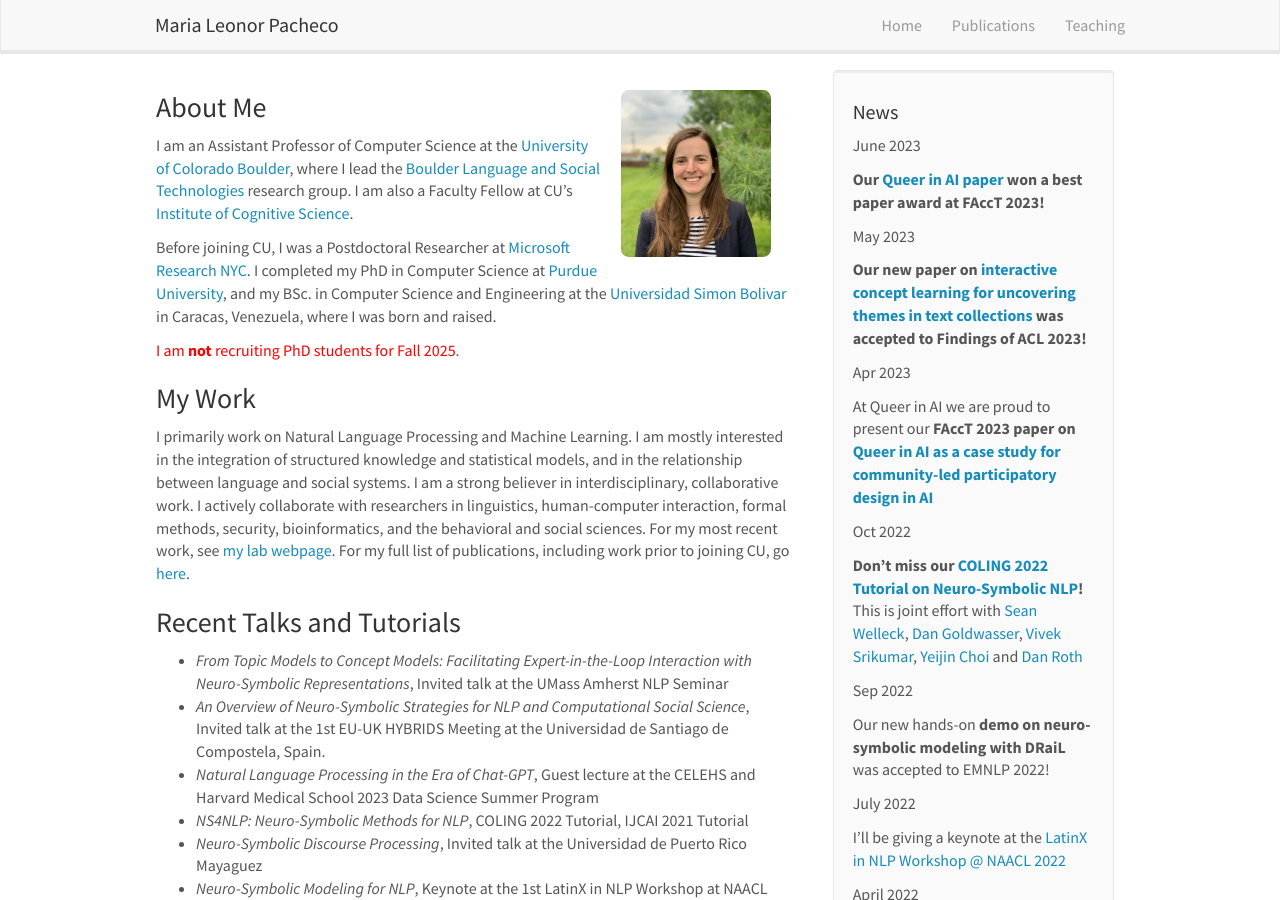
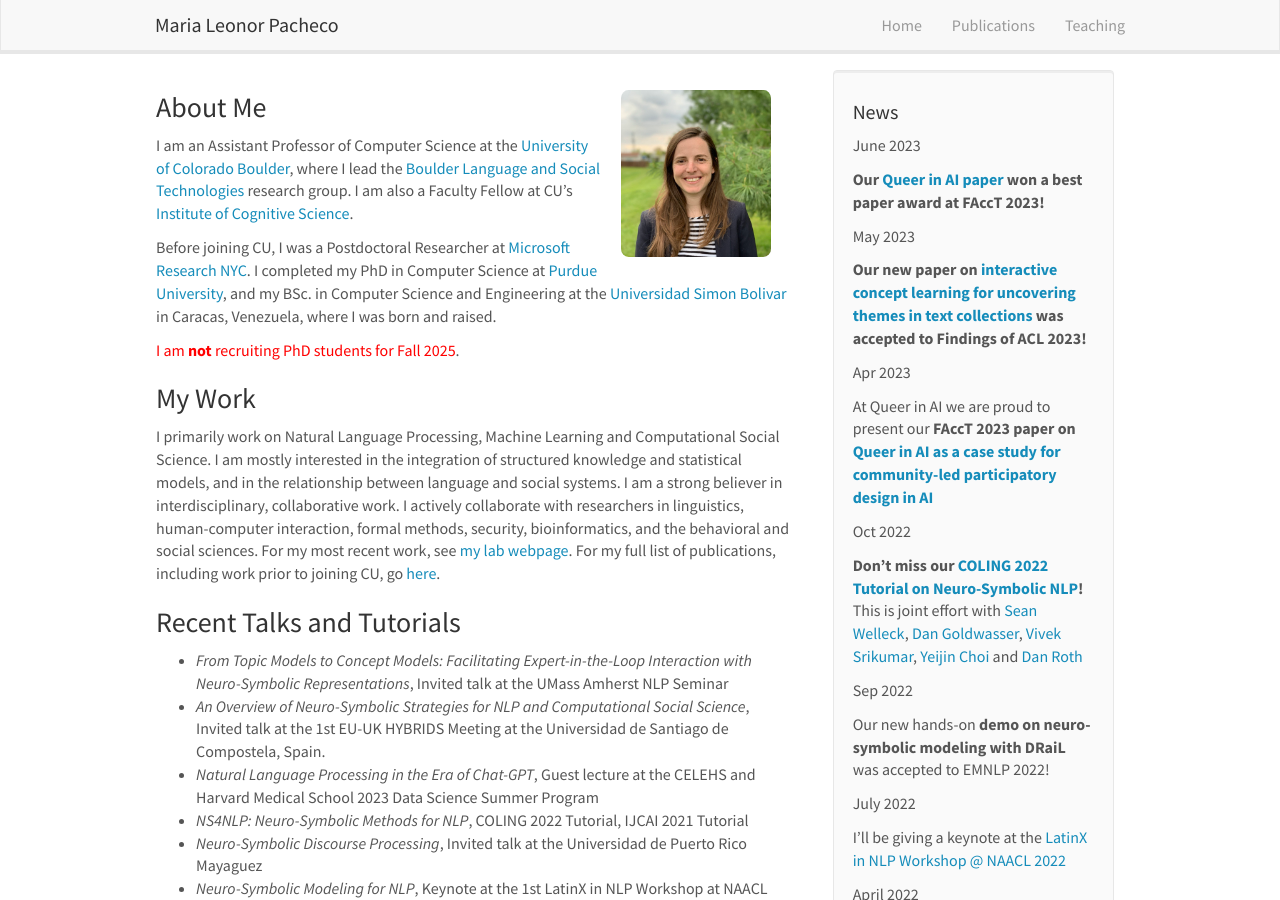
Before and after one commit to mlpacheco/mlpacheco.github.io, a Jekyll site: the page built from _pages/home.md, in a window 1280 px wide and 900 px high. Built offline with Jekyll 4.4.1, drawn with Linux system fonts in a browser that asks for light colours; nearby versions of some CDN libraries.

Commit message:
Update home.md

```diff
--- a/_pages/home.md
+++ b/_pages/home.md
@@ -18,7 +18,7 @@
 
 ### My Work
 
-I primarily work on Natural Language Processing and Machine Learning. I am mostly interested in the integration of structured knowledge and statistical models, and in the relationship between language and social systems. I am a strong believer in interdisciplinary, collaborative work. I actively collaborate with researchers in linguistics, human-computer interaction, formal methods, security, bioinformatics, and the behavioral and social sciences. For my most recent work, see [my lab webpage](https://blast-cu.github.io/). For my full list of publications, including work prior to joining CU, go [here](https://mlpacheco.github.io/publications/).
+I primarily work on Natural Language Processing, Machine Learning and Computational Social Science. I am mostly interested in the integration of structured knowledge and statistical models, and in the relationship between language and social systems. I am a strong believer in interdisciplinary, collaborative work. I actively collaborate with researchers in linguistics, human-computer interaction, formal methods, security, bioinformatics, and the behavioral and social sciences. For my most recent work, see [my lab webpage](https://blast-cu.github.io/). For my full list of publications, including work prior to joining CU, go [here](https://mlpacheco.github.io/publications/).
 
 ### Recent Talks and Tutorials
 
```
